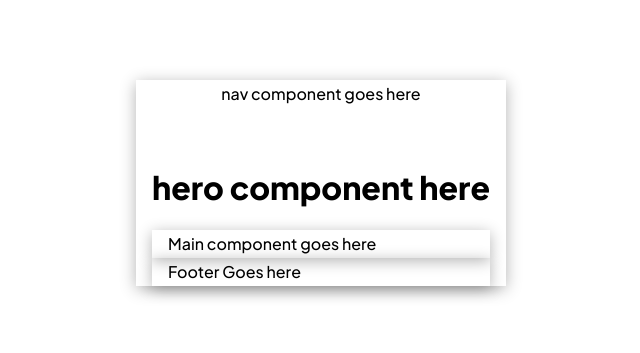
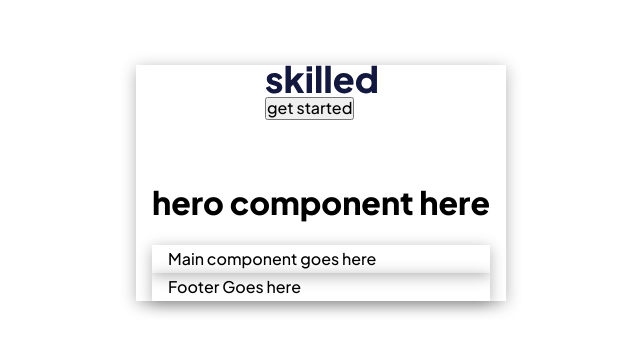
Before and after one commit to Hcmwebs/skilled-e-learning-landing, a React (Create React App) app: page / in a window 1280 px wide. Shown: the part 217-570 px from the top of the page, without its empty margins (319-959 px from the left). Built offline with nearby package versions, Linux system fonts and the light colour scheme.

Commit message:
started working on the Nav Component
Signed-off-by: Heze <64218603+Hcmwebs@users.noreply.github.com>

```diff
--- a/src/JS/Components/Nav.js
+++ b/src/JS/Components/Nav.js
@@ -1,7 +1,15 @@
 import React from 'react'
+import logo from '../../Assets/logo-dark.svg'
 
 const Nav = () => {
-	return <nav className='nav'>nav component goes here</nav>
+	return (
+		<nav className='nav'>
+			<div className='img-container'>
+				<img src={logo} alt='logo' className='img'/>
+			</div>
+			<button className='btn btn-primary'>get started</button>
+		</nav>
+	)
 }
 
 export default Nav
```
